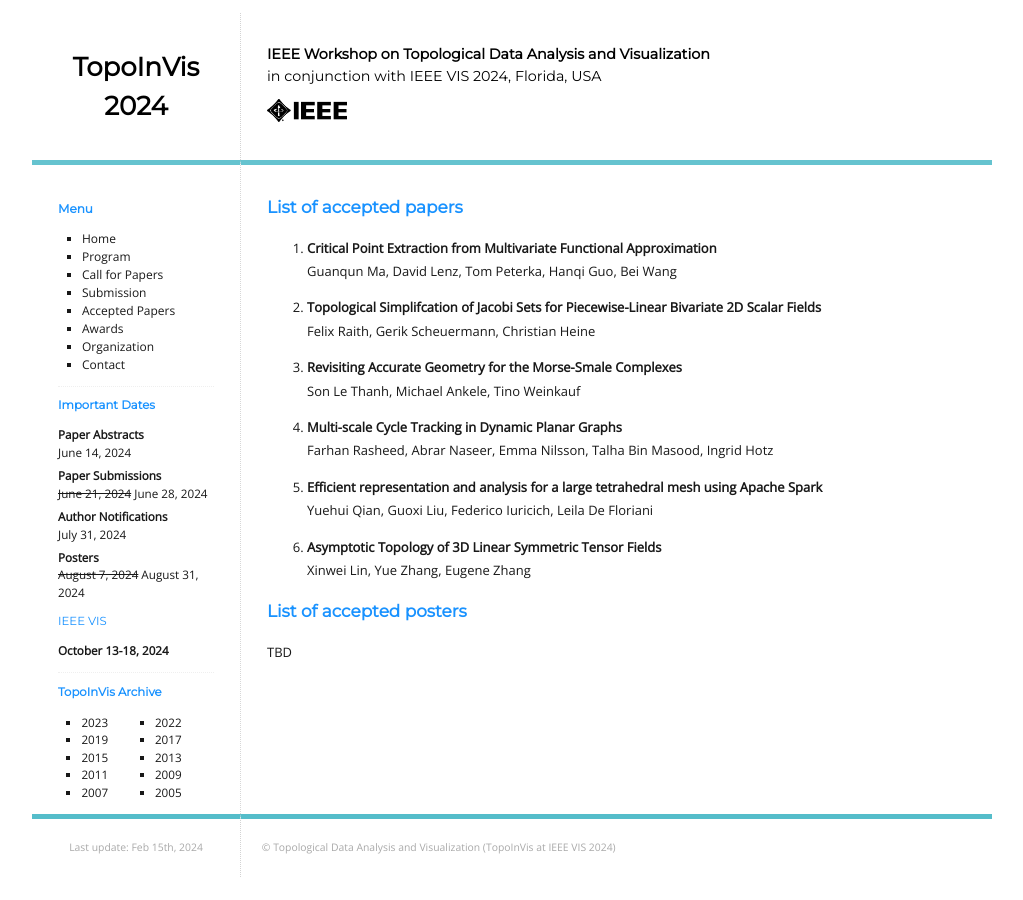
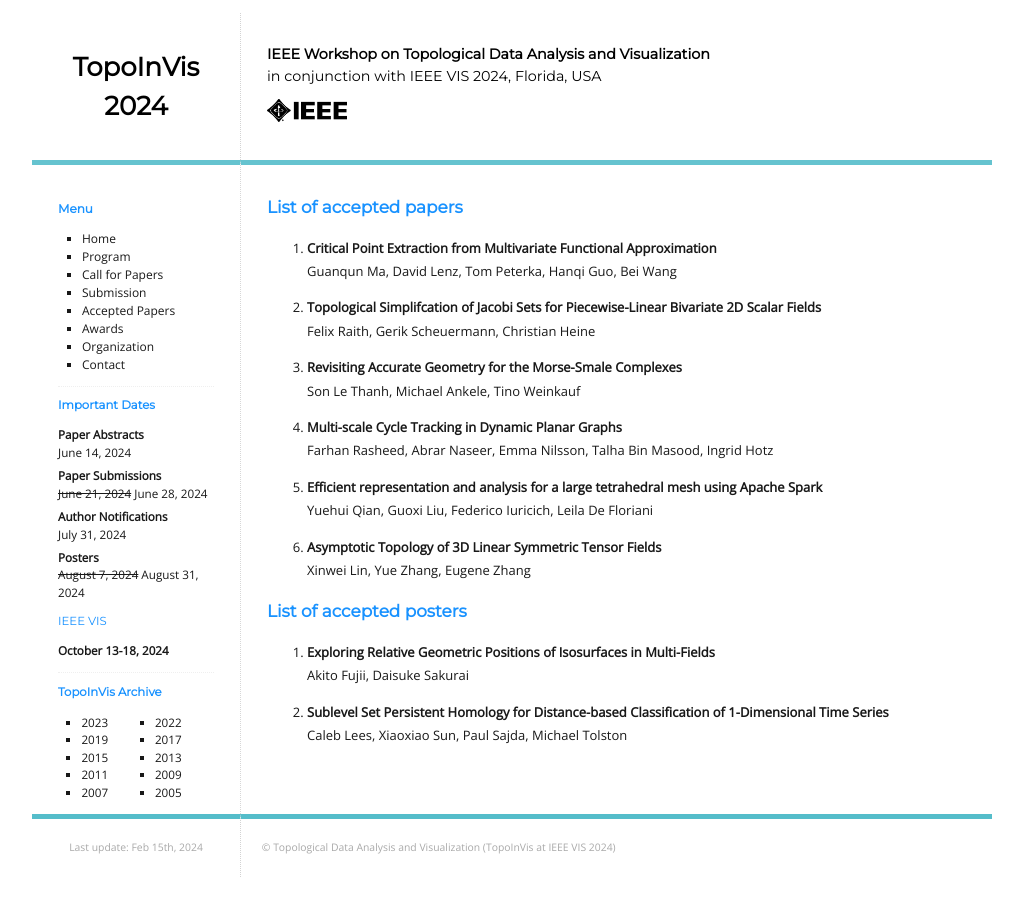
Before and after one commit to TopoInVis-Workshop/2024, a Jekyll site: the page built from _pages/accepted-papers.md, in a window 1280 px wide. Shown: the whole page, without its empty margins (128-1151 px from the left). Built offline with Jekyll 4.4.1, drawn with Linux system fonts in a browser that asks for light colours.

Commit message:
Update accepted-papers.md

```diff
--- a/_pages/accepted-papers.md
+++ b/_pages/accepted-papers.md
@@ -29,4 +29,8 @@ title: Accepted Papers/Posters
 
 {::options parse_block_html="true" /}
 
-TBD
+1. Exploring Relative Geometric Positions of Isosurfaces in Multi-Fields
+: Akito Fujii, Daisuke Sakurai
+
+2. Sublevel Set Persistent Homology for Distance-based Classification of 1-Dimensional Time Series
+: Caleb Lees, Xiaoxiao Sun, Paul Sajda, Michael Tolston
```
